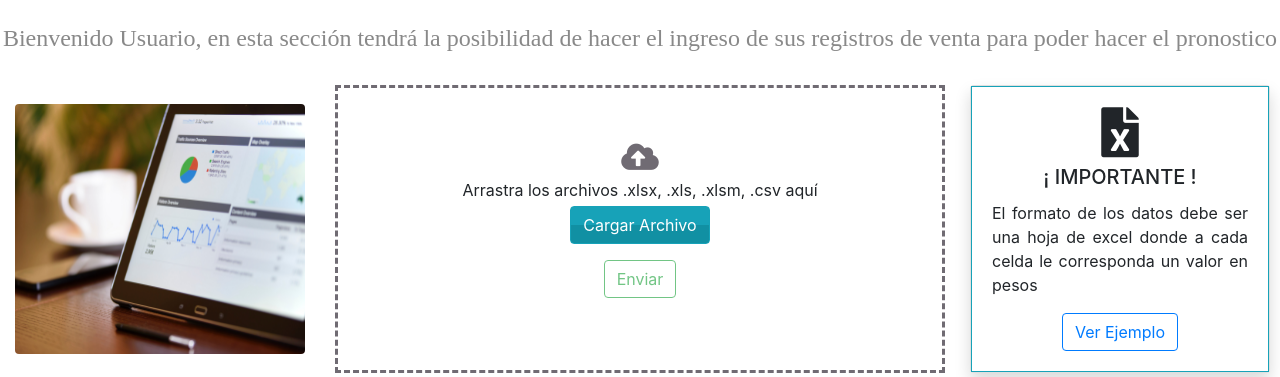
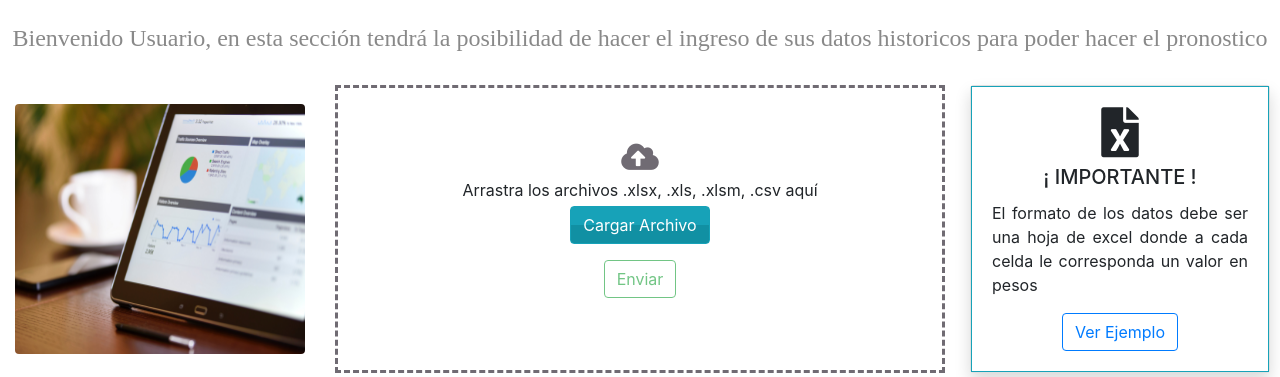
Before and after one commit to daandradec/Pronostisco, a Django app: page /pronosticos-alpha/input-data in a window 1280 px wide. Shown: the part 138-515 px from the top of the page. Run offline with Django 3.2, Linux system fonts and the light colour scheme; some libraries are stand-ins or nearby versions; some web fonts are replaced.

Commit message:
venta a datos historicos

```diff
--- a/core/templates/core/ForecastPages/InputDataPronoBody/inputdatapronotbody.html
+++ b/core/templates/core/ForecastPages/InputDataPronoBody/inputdatapronotbody.html
@@ -2,7 +2,7 @@
 <section class="mt-4 mb-5">
 
     <div class="text-center my-4">
-        <h5 class="font-alegreya-sans font-size-24px my-3" style="color:#898989;" language="true">Bienvenido Usuario, en esta sección tendrá la posibilidad de hacer el ingreso de sus registros de venta para poder hacer el pronostico</h5>
+        <h5 class="font-alegreya-sans font-size-24px my-3" style="color:#898989;" language="true">Bienvenido Usuario, en esta sección tendrá la posibilidad de hacer el ingreso de sus datos historicos para poder hacer el pronostico</h5>
     </div>
 
     <div class="container-fluid">
```
